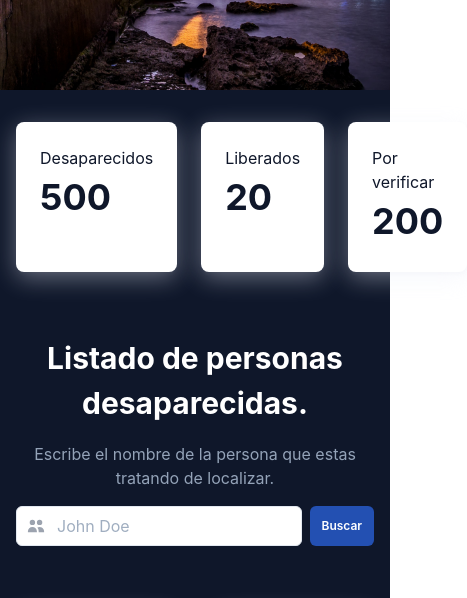
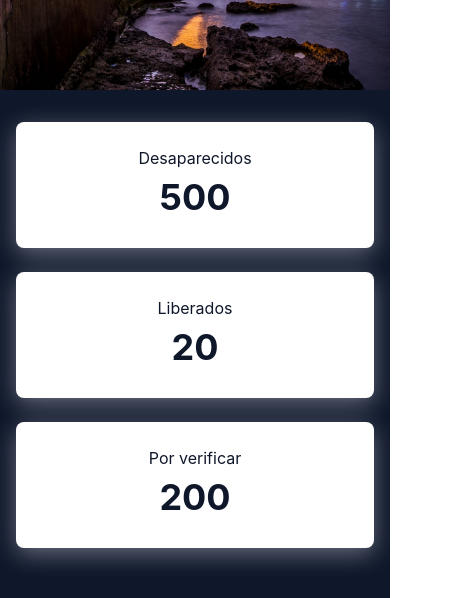
Before and after one commit to Sobefy/cubamissing, a Next.js app: page / in a window 390 px wide. Shown: the part 320-918 px from the top of the page, 467 px wide, since content can reach past the window. Built offline with nearby package versions, Linux system fonts and the light colour scheme; no server answers.

Commit message:
feat: add basic responsive styles

```diff
--- a/src/components/CardsGrid/CardsGrid.tsx
+++ b/src/components/CardsGrid/CardsGrid.tsx
@@ -17,7 +17,11 @@ const CardsGrid = ({ translations, persons, isLoading }: CardsGridProps) => {
     <main>
       <Box backgroundColor="brand.oceanBlue" py={8}>
         <Container>
-          <Grid templateColumns="1fr 1fr" columnGap={10} rowGap={10}>
+          <Grid
+            templateColumns={{ base: "1fr", md: "1fr 1fr" }}
+            columnGap={10}
+            rowGap={10}
+          >
             {!isLoading && persons ? (
               <>
                 {persons.map((person) => (
--- a/src/components/StatCard/StatCard.tsx
+++ b/src/components/StatCard/StatCard.tsx
@@ -13,6 +13,7 @@ const StatCard = ({ label, number }: StatCardProps) => {
       boxShadow="brand.whiteShadow"
       background="white"
       borderRadius={8}
+      textAlign={{ base: "center", md: "left" }}
     >
       <StatLabel fontSize="md" fontWeight="normal">
         {label}
--- a/src/components/Stats/Stats.tsx
+++ b/src/components/Stats/Stats.tsx
@@ -16,7 +16,11 @@ const Stats = ({ translations }: StatsProps) => {
   return (
     <Box backgroundColor="brand.oceanBlue" py={8}>
       <Container>
-        <Grid templateColumns="1fr 1fr 1fr" columnGap={6}>
+        <Grid
+          templateColumns={{ base: "1fr", md: "1fr 1fr 1fr" }}
+          columnGap={{ base: 0, md: 6 }}
+          rowGap={{ base: 6, md: 0 }}
+        >
           <StatCard label={dissapeared} number={500} />
           <StatCard label={released} number={20} />
           <StatCard label={toVerify} number={200} />
```
